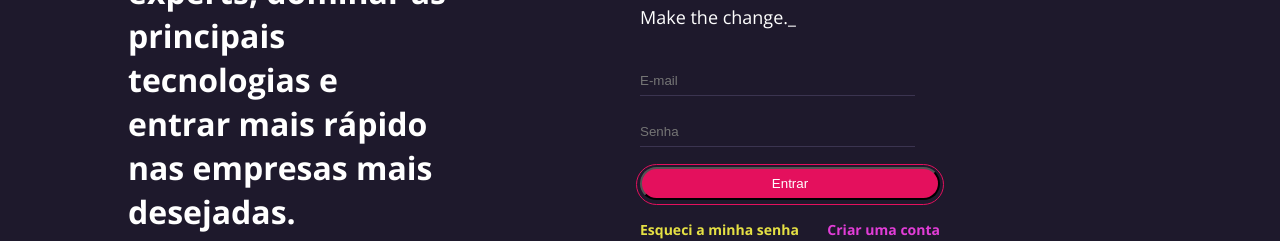
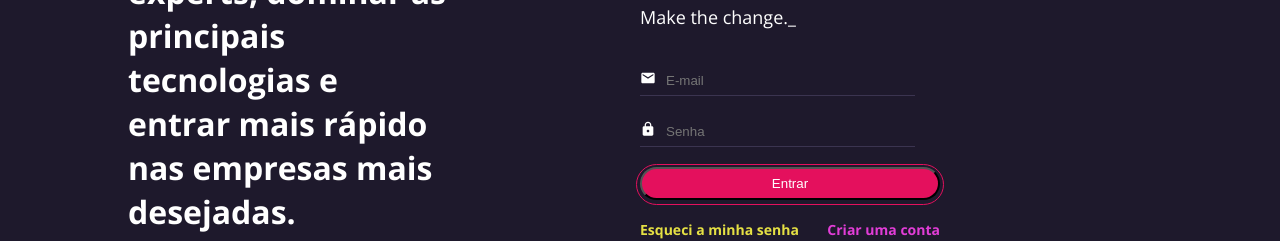
Before and after one commit to AlexdeJesusFS/Bootcamp-XP-Inc.---Full-Stack-Developer, a React (Create React App) app in the folder react/Aula/3. Gerenciando Componentes React/dio/: page /login in a window 1280 px wide. Shown: the part 285-526 px from the top of the page. Built offline with nearby package versions, Linux system fonts and the light colour scheme.

Commit message:
Curso Estilização com Styled-Components.
ajustes no Input e página Login.

```diff
--- a/react/Aula/3. Gerenciando Componentes React/dio/package.json
+++ b/react/Aula/3. Gerenciando Componentes React/dio/package.json
@@ -8,6 +8,7 @@
     "@testing-library/user-event": "^13.5.0",
     "react": "^18.3.1",
     "react-dom": "^18.3.1",
+    "react-icons": "^5.3.0",
     "react-router-dom": "^6.27.0",
     "react-scripts": "5.0.1",
     "styled-components": "^6.1.13",
--- a/react/Aula/3. Gerenciando Componentes React/dio/src/components/Input/styles.js
+++ b/react/Aula/3. Gerenciando Componentes React/dio/src/components/Input/styles.js
@@ -18,6 +18,7 @@
 export const InputText = styled.input`
     background-color: transparent;
     color: #fff;
+    width: 100%;
     border: 0;
     height: 30px;
 `
--- a/react/Aula/3. Gerenciando Componentes React/dio/src/pages/login/index.jsx
+++ b/react/Aula/3. Gerenciando Componentes React/dio/src/pages/login/index.jsx
@@ -3,7 +3,8 @@
 import { Header } from "../../components/Header";
 import { Input } from "../../components/Input";
 import { Container, Wrapper, Column, Row, Title, TitleLogin, SubTitleLogin, CriarConta, EsqueciSenha }
-from "./styles"
+from "./styles";
+import { MdEmail, MdLock } from "react-icons/md";
 
 function Login() {
   return (
@@ -20,8 +21,8 @@
             <TitleLogin>Faça o seu cadastro</TitleLogin>
             <SubTitleLogin>Make the change._</SubTitleLogin>
             <form>
-              <Input placeholder="E-mail" />
-              <Input placeholder="Senha" type="password" />
+              <Input placeholder="E-mail" leftIcon={<MdEmail />}/>
+              <Input placeholder="Senha" type="password" leftIcon={<MdLock />}/>
               <Button variant="secondary">Entrar</Button>
             </form>
             <Row>
```
Also changed, not shown: 1 other file (tests, documents, lock files or other folders).
